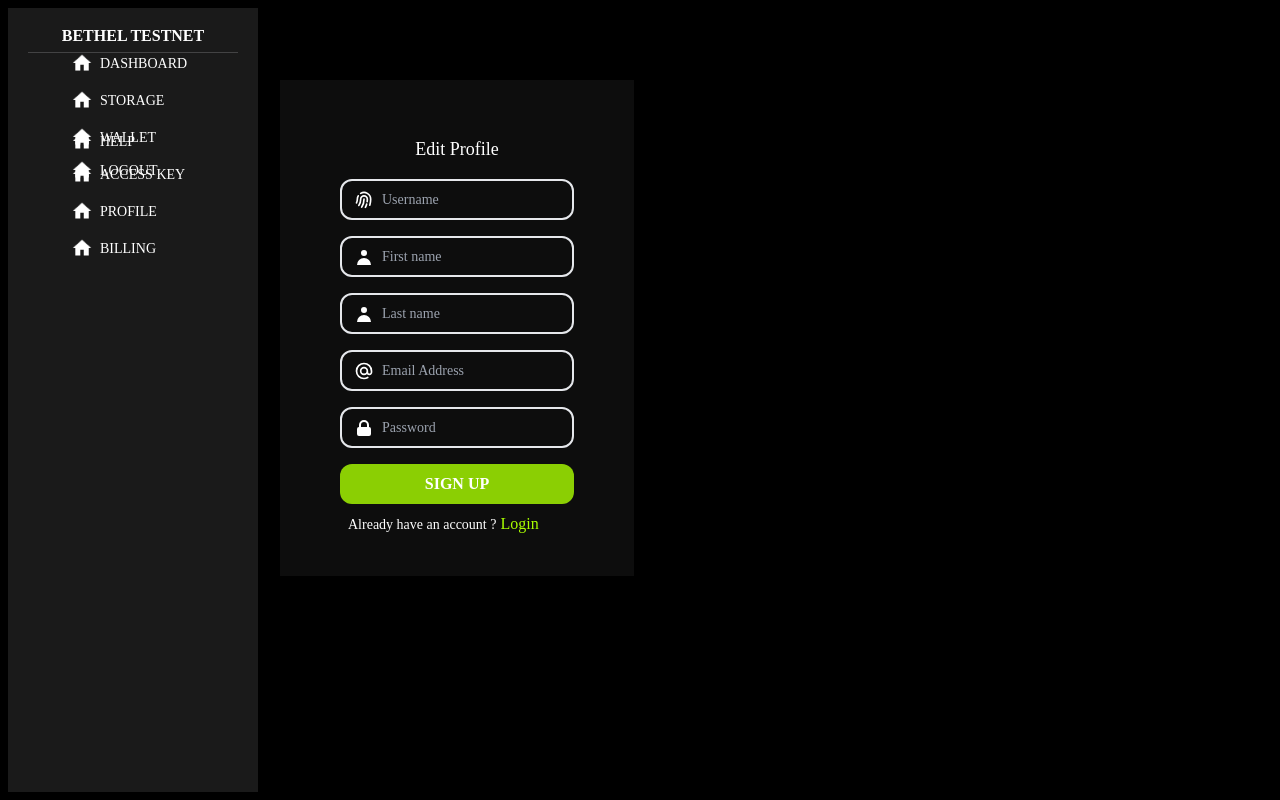
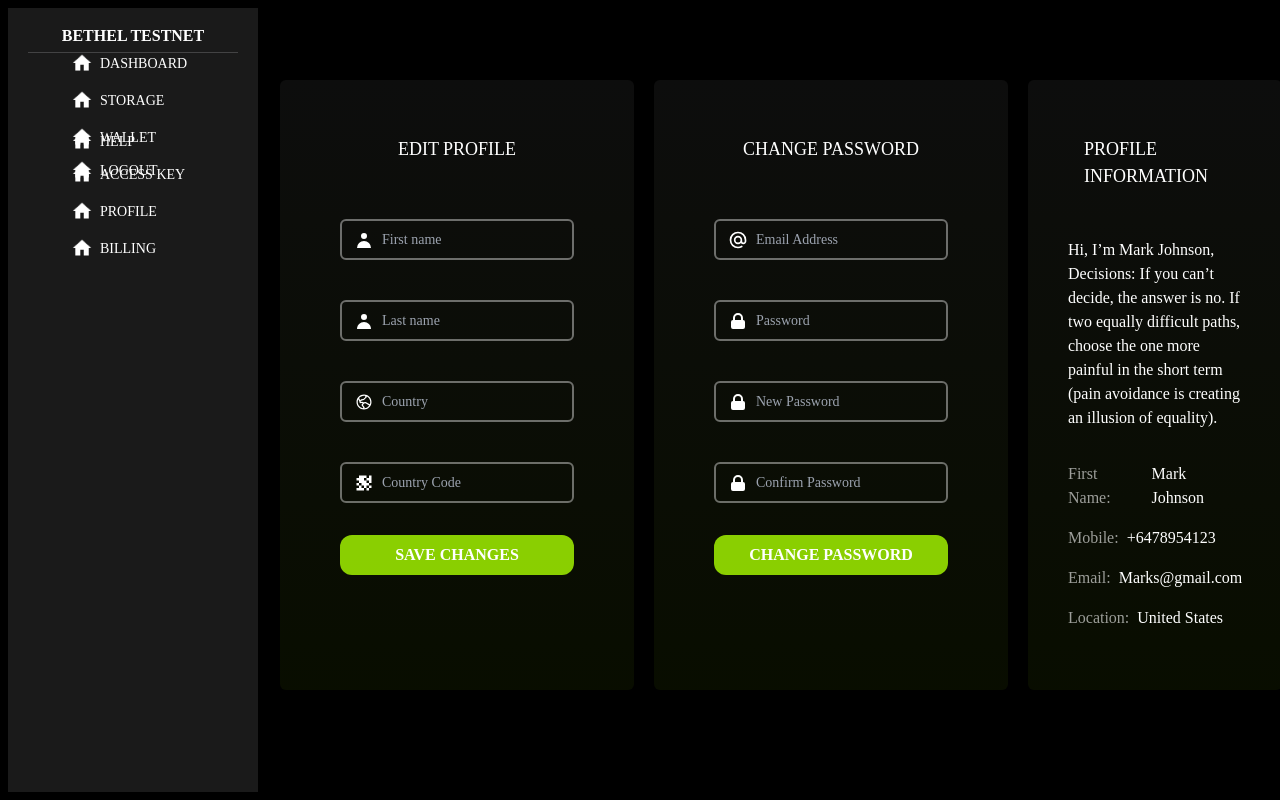
Before and after one commit to asindu99/bethel-dashboard-demo-react.js, a React (Create React App) app: page /dashboard/profile in a window 1280 px wide. Built offline with nearby package versions, Linux system fonts and the light colour scheme; a web font is replaced by a local one.

Commit message:
Add content

```diff
--- a/src/components/Dashboard-Profile.jsx
+++ b/src/components/Dashboard-Profile.jsx
@@ -4,34 +4,16 @@ function DashboardProfile() {
   return (
     <section>
       {/* Main profile content */}
-      <div className='flex flex-row'>
+      <div className='flex flex-row gap-x-5'>
 
         {/* Edit profile section */}
-        <div className='flex flex-col p-5 h-full backdrop-blur-xl bg-white/5'>
+        <div className='flex flex-col h-[610px] p-5 backdrop-blur-xl bg-gradient-to-b from-bethel-white/5 to-bethel-green/5 rounded-md shadow-[0_4px_8px_rgba(0,0,0,1)]'>
           <form class="px-10 py-5">
 
-          <h1 className='text-center text-[18px] text-white p-4'>Edit Profile</h1>
-        {/*
-        <div class="flex items-center border-2 py-2 px-3 rounded-xl mb-4">
-          <svg xmlns="http://www.w3.org/2000/svg" class="h-5 w-5 text-white" viewBox="0 0 20 20"
-        fill="currentColor">
-        <path fill-rule="evenodd" d="M10 9a3 3 0 100-6 3 3 0 000 6zm-7 9a7 7 0 1114 0H3z"
-          clip-rule="evenodd" />
-          </svg>
-          <input class="pl-2 outline-none border-none bg-transparent text-white text-[14px]" type="text" name="" id="" placeholder="Full name" />
-        </div> */}
+              <h1 className='text-center text-[18px] text-white p-4 uppercase'>Edit Profile</h1>
 
-
-        <div class="flex items-center border-2 py-2 px-3 rounded-xl mb-4">
-          <svg xmlns="http://www.w3.org/2000/svg" class="h-5 w-5 text-white" fill="none"
-          viewBox="0 0 24 24" stroke="currentColor">
-          <path stroke-linecap="round" stroke-linejoin="round" stroke-width="2"
-            d="M12 11c0 3.517-1.009 6.799-2.753 9.571m-3.44-2.04l.054-.09A13.916 13.916 0 008 11a4 4 0 118 0c0 1.017-.07 2.019-.203 3m-2.118 6.844A21.88 21.88 0 0015.171 17m3.839 1.132c.645-2.266.99-4.659.99-7.132A8 8 0 008 4.07M3 15.364c.64-1.319 1-2.8 1-4.364 0-1.457.39-2.823 1.07-4" />
-          </svg>
-          <input class="pl-2 outline-none border-none bg-transparent text-white text-[14px]" type="text" name="" id="" placeholder="Username" />
-        </div>
-
-        <div class="flex items-center border-2 py-2 px-3 rounded-xl mb-4">
+              <div className='flex flex-col pt-10 gap-y-6'>
+                <div class="flex items-center border-2 py-2 px-3 rounded-md mb-4 border-white/40">
           <svg xmlns="http://www.w3.org/2000/svg" class="h-5 w-5 text-white" viewBox="0 0 20 20"
         fill="currentColor">
         <path fill-rule="evenodd" d="M10 9a3 3 0 100-6 3 3 0 000 6zm-7 9a7 7 0 1114 0H3z"
@@ -40,7 +22,7 @@ function DashboardProfile() {
           <input class="pl-2 outline-none border-none bg-transparent text-white text-[14px]" type="text" name="" id="" placeholder="First name" />
                 </div>
 
-        <div class="flex items-center border-2 py-2 px-3 rounded-xl mb-4">
+                <div class="flex items-center border-2 py-2 px-3 rounded-md mb-4 border-white/40">
           <svg xmlns="http://www.w3.org/2000/svg" class="h-5 w-5 text-white" viewBox="0 0 20 20"
         fill="currentColor">
         <path fill-rule="evenodd" d="M10 9a3 3 0 100-6 3 3 0 000 6zm-7 9a7 7 0 1114 0H3z"
@@ -49,7 +31,32 @@ function DashboardProfile() {
           <input class="pl-2 outline-none border-none bg-transparent text-white text-[14px]" type="text" name="" id="" placeholder="Last name" />
                 </div>
 
-        <div class="flex items-center border-2 py-2 px-3 rounded-xl mb-4">
+                <div class="flex items-center border-2 py-2 px-3 rounded-md mb-4 border-white/40">
+        <svg viewBox="0 0 24 24" fill="none" class="" xmlns="http://www.w3.org/2000/svg"><g id="SVGRepo_bgCarrier" stroke-width="0"></g><g id="SVGRepo_tracerCarrier" stroke-linecap="round" stroke-linejoin="round"></g><g id="SVGRepo_iconCarrier"> <path fill-rule="evenodd" clip-rule="evenodd" d="M6.15407 7.30116C7.52877 5.59304 9.63674 4.5 12 4.5C12.365 4.5 12.7238 4.52607 13.0748 4.57644L13.7126 5.85192L11.2716 8.2929L8.6466 8.6679L7.36009 9.95441L6.15407 7.30116ZM5.2011 8.82954C4.75126 9.79256 4.5 10.8669 4.5 12C4.5 15.6945 7.17133 18.7651 10.6878 19.3856L11.0989 18.7195L8.8147 15.547L10.3741 13.5256L9.63268 13.1549L6.94027 13.6036L6.41366 11.4972L5.2011 8.82954ZM7.95559 11.4802L8.05962 11.8964L9.86722 11.5951L11.3726 12.3478L14.0824 11.9714L18.9544 14.8135C19.3063 13.9447 19.5 12.995 19.5 12C19.5 8.93729 17.6642 6.30336 15.033 5.13856L15.5377 6.1481L11.9787 9.70711L9.35371 10.0821L7.95559 11.4802ZM18.2539 16.1414C16.9774 18.0652 14.8369 19.366 12.3859 19.4902L12.9011 18.6555L10.6853 15.578L12.0853 13.7632L13.7748 13.5286L18.2539 16.1414ZM12 3C7.02944 3 3 7.02944 3 12C3 16.9706 7.02944 21 12 21C16.9706 21 21 16.9706 21 12C21 7.02944 16.9706 3 12 3Z" fill="#ffffff"></path> </g></svg>
+          <input class="pl-2 outline-none border-none bg-transparent text-white text-[14px]" type="text" name="" id="" placeholder="Country" />
+                </div>
+
+                <div class="flex items-center border-2 py-2 px-3 rounded-md mb-4 border-white/40">
+        <svg fill="#ffffff" viewBox="0 0 32 32" version="1.1" xmlns="http://www.w3.org/2000/svg"><g id="SVGRepo_bgCarrier" stroke-width="0"></g><g id="SVGRepo_tracerCarrier" stroke-linecap="round" stroke-linejoin="round"></g><g id="SVGRepo_iconCarrier"> <title>code</title> <path d="M12 24h4v4h-12v-4h4v-4h4v4zM28 24v-4h-4v4h4zM4 16v4h4v-4h-4zM20 28h4v-4h-4v4zM24 12v4h4v-12h-4v4h-4v4h4zM20 16v-4h-4v-4h4v-4h-12v4h-4v4h4v4h4v4h4v4h4v-4h4v-4h-4z"></path> </g></svg>
+          <input class="pl-2 outline-none border-none bg-transparent text-white text-[14px]" type="text" name="" id="" placeholder="Country Code" />
+                </div>
+              </div>
+
+
+            <button type="submit" class="block w-full bg-[#aaff00]/80 mt-4 py-2 rounded-xl text-white font-semibold mb-2 uppercase">Save changes</button>
+
+          </form>
+        </div>
+
+        {/* Change Password section */}
+        <div className='flex flex-col h-[610px] p-5 backdrop-blur-xl bg-gradient-to-b from-bethel-white/5 to-bethel-green/5 rounded-md'>
+          <form class="px-10 py-5">
+
+            <h1 className='text-center text-[18px] text-white p-4 uppercase'>Change Password</h1>
+
+            <div className='flex flex-col pt-10 gap-y-10'>
+
+              <div class="flex items-center border-2 py-2 px-3 rounded-md  border-white/40">
           <svg xmlns="http://www.w3.org/2000/svg" class="h-5 w-5 text-white" fill="none"
             viewBox="0 0 24 24" stroke="currentColor">
             <path stroke-linecap="round" stroke-linejoin="round" stroke-width="2"
@@ -58,7 +65,7 @@ function DashboardProfile() {
           <input class="pl-2 outline-none border-none bg-transparent text-white text-[14px]" type="text" name="" id="" placeholder="Email Address" />
               </div>
 
-        <div class="flex items-center border-2 py-2 px-3 rounded-xl">
+              <div class="flex items-center border-2 py-2 px-3 rounded-md border-white/40">
             <svg xmlns="http://www.w3.org/2000/svg" class="h-5 w-5 text-white" viewBox="0 0 20 20"
               fill="currentColor">
               <path fill-rule="evenodd"
@@ -68,17 +75,66 @@ function DashboardProfile() {
             <input class="pl-2 outline-none border-none bg-transparent  text-white text-[14px]" type="text" name="" id="" placeholder="Password" />
               </div>
 
-        <button type="submit" class="block w-full bg-[#aaff00]/80 mt-4 py-2 rounded-xl text-white font-semibold mb-2 uppercase">Sign Up</button>
-        <span class="text-sm ml-2  text-white">Already have an account ?</span>
-        <span class="text-[#aaff00] cursor-pointer"> Login</span>
+              <div class="flex items-center border-2 py-2 px-3 rounded-md border-white/40">
+            <svg xmlns="http://www.w3.org/2000/svg" class="h-5 w-5 text-white" viewBox="0 0 20 20"
+              fill="currentColor">
+              <path fill-rule="evenodd"
+                d="M5 9V7a5 5 0 0110 0v2a2 2 0 012 2v5a2 2 0 01-2 2H5a2 2 0 01-2-2v-5a2 2 0 012-2zm8-2v2H7V7a3 3 0 016 0z"
+                clip-rule="evenodd" />
+            </svg>
+            <input class="pl-2 outline-none border-none bg-transparent  text-white text-[14px]" type="text" name="" id="" placeholder="New Password" />
+              </div>
+
+              <div class="flex items-center border-2 py-2 px-3 rounded-md border-white/40">
+            <svg xmlns="http://www.w3.org/2000/svg" class="h-5 w-5 text-white" viewBox="0 0 20 20"
+              fill="currentColor">
+              <path fill-rule="evenodd"
+                d="M5 9V7a5 5 0 0110 0v2a2 2 0 012 2v5a2 2 0 01-2 2H5a2 2 0 01-2-2v-5a2 2 0 012-2zm8-2v2H7V7a3 3 0 016 0z"
+                clip-rule="evenodd" />
+            </svg>
+            <input class="pl-2 outline-none border-none bg-transparent  text-white text-[14px]" type="text" name="" id="" placeholder="Confirm Password" />
+              </div>
+
+            </div>
+
+            <button type="submit" class="block w-full bg-[#aaff00]/80 mt-8 py-2 rounded-xl text-white font-semibold mb-2 uppercase">change password</button>
+
           </form>
         </div>
 
-        {/* Change Password section */}
-        <div></div>
+        {/* Information section */}
+        <div className='h-[610px] backdrop-blur-xl bg-gradient-to-b from-bethel-white/5 to-bethel-green/5 rounded-md gap-y-8 px-10 py-10'>
 
-        {/* Information section */}
-        <div></div>
+          {/*Profile section heading*/}
+          <div>
+            <h3 className='text-left text-[18px] text-white p-4 uppercase'>Profile Information</h3>
+          </div>
+
+          {/*Profile section description */}
+          <div className='py-8'>
+            <p className='text-left text-white'>Hi, I’m Mark Johnson, Decisions: If you can’t decide, the answer is no. If two equally difficult paths, choose the one more painful in the short term (pain avoidance is creating an illusion of equality).</p>
+          </div>
+
+          {/*Profile section details*/}
+          <div className='flex flex-col gap-y-4'>
+            <div className='flex flex-row gap-x-2'>
+              <p className='text-white/60'>First Name:</p>
+              <p className='text-white'>Mark Johnson</p>
+            </div>
+            <div className='flex flex-row gap-x-2'>
+              <p className='text-white/60'>Mobile:</p>
+              <p className='text-white'>+6478954123</p>
+            </div>
+            <div className='flex flex-row gap-x-2'>
+              <p className='text-white/60'>Email:</p>
+              <p className='text-white'>Marks@gmail.com</p>
+            </div>
+            <div className='flex flex-row gap-x-2'>
+              <p className='text-white/60'>Location:</p>
+              <p className='text-white'>United States</p>
+            </div>
+          </div>
+        </div>
 
       </div>
     </section>
--- a/tailwind.config.js
+++ b/tailwind.config.js
@@ -6,7 +6,8 @@ module.exports = {
   theme: {
     extend: {
       colors: {
-        'card-bg': '#223344'
+        'bethel-green': '#aaff00',
+        'bethel-white': '#ffffff'
       }
     }
   },
```
Lines whose indentation alone changed are shown as unchanged.
